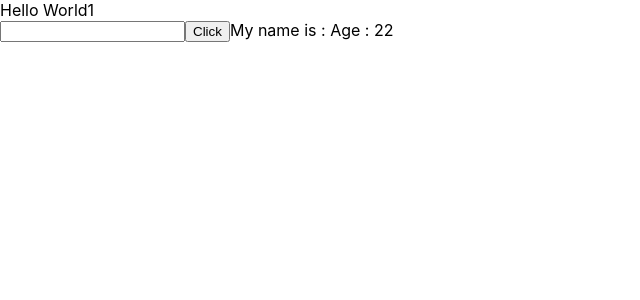
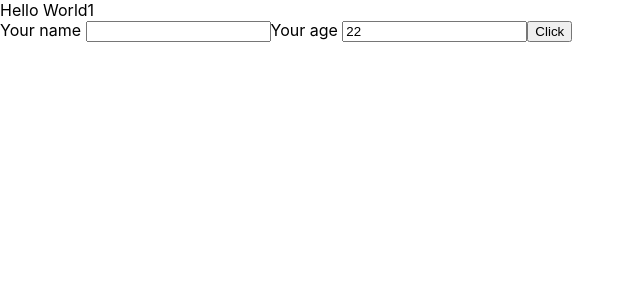
Before and after one commit to tuongnm2001/React_Ultimate, a React (Create React App) app: page / in a window 1280 px wide. Shown: the top 300 px of the page, without its empty margins (0-640 px from the left). Built offline with nearby package versions, Linux system fonts and the light colour scheme.

Commit message:
video 22

```diff
--- a/src/components/MyComponents.js
+++ b/src/components/MyComponents.js
@@ -1,34 +1,15 @@
 import React from "react";
+import UserInfor from "./UserInfor";
 
 class MyComponents extends React.Component {
 
-    state = {
-        name: '',
-        age: 22,
-        address: 'Can Tho',
-    }
 
-    handleChange = (e) => {
-        this.setState({
-            name: e.target.value
-        })
-    }
-
-    handleOnSubmit = (event) => {
-        event.preventDefault();
-        console.log(this.state);
-    }
 
     render() {
         return (
             <div>
-                <form onSubmit={(event) => { this.handleOnSubmit(event) }}>
-                    <input onChange={(e) => this.handleChange(e)} />
-                    <button>Click</button>
-                    My name is : {this.state.name}
 
-                    Age : {this.state.age}
-                </form>
+                <UserInfor />
             </div>
         )
     }
--- /dev/null
+++ b/src/components/UserInfor.js
@@ -0,0 +1,44 @@
+import React from "react";
+
+class UserInfor extends React.Component {
+
+    state = {
+        name: '',
+        age: 22,
+        address: 'Can Tho',
+    }
+
+    handleChange = (e) => {
+        this.setState({
+            name: e.target.value
+        })
+    }
+
+    handleOnSubmit = (event) => {
+        event.preventDefault();
+        console.log(this.state);
+    }
+
+    handleChangeAge = (e) => {
+        this.setState({
+            age: e.target.value
+        })
+    }
+
+    render() {
+        return (
+            <div>
+                <form onSubmit={(event) => { this.handleOnSubmit(event) }}>
+                    <label>Your name </label>
+                    <input value={this.state.name} onChange={(e) => this.handleChange(e)} />
+
+                    <label>Your age </label>
+                    <input value={this.state.age} onChange={(e) => this.handleChangeAge(e)} />
+                    <button>Click</button>
+                </form>
+            </div>
+        )
+    }
+}
+
+export default UserInfor;
```
